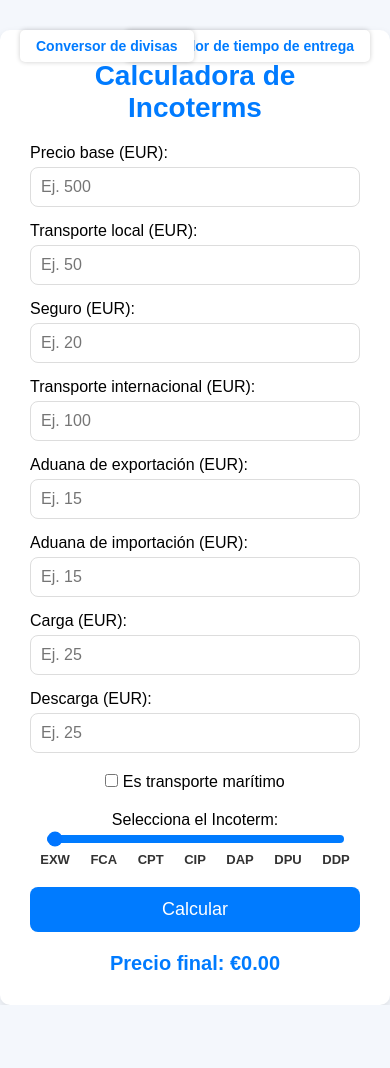
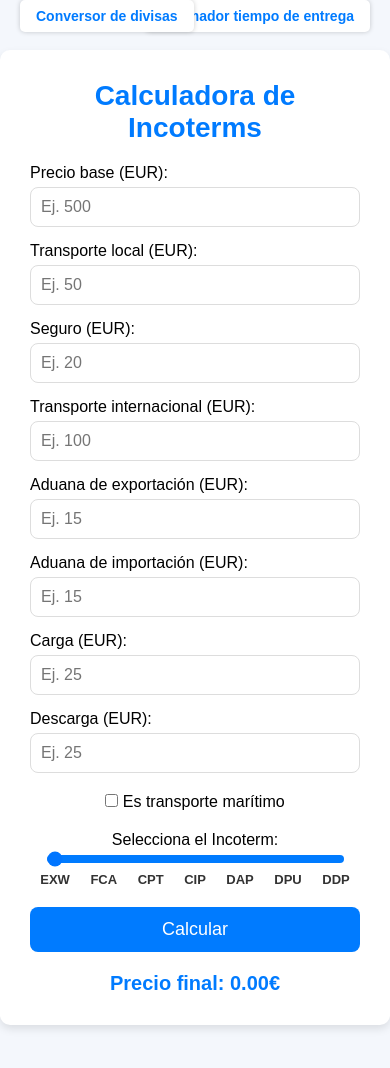
Before and after one commit to jorgeddcc7/Primer-Proyecto, a plain HTML site: page index.html in a window 390 px wide. Shown: the top 1068 px of the page. Before the commit the page ends 1005 px from the top, so only its background shows below. Drawn offline with Linux system fonts and the light colour scheme.

Commit message:
Subir archivos 6

```diff
--- a/calculadora.css
+++ b/calculadora.css
@@ -11,8 +11,7 @@ body {
     background-color: #f4f7fc;
     display: flex;
     justify-content: center;
-    align-items: center;
-    min-height: 100vh;
+    min-height: 180vh;
 }
 
 /* Links */
@@ -71,12 +70,13 @@ body {
 /* Contenedor principal */
 .container {
     width: 100%;
-    max-width: 900px;
+    max-width: 800px;
     background-color: #fff;
     border-radius: 10px;
     box-shadow: 0 4px 8px rgba(0, 0, 0, 0.1);
     padding: 30px;
     margin-top: 30px;
+    height: fit-content;
 }
 
 /* Encabezado */
@@ -197,3 +197,29 @@ button:hover {
 ::-webkit-scrollbar-track {
     background: #bbc7f7; /* Color del fondo del track */
 }
+
+@media (max-width: 1280px) {
+    .link__distancia, .link__divisas {
+        position: absolute;
+        top: 0;
+    }
+    .container {
+        max-width: 700px;
+        margin-top: 50px;
+    }
+}
+@media (max-width: 1150px) {
+    .container {
+        max-width: 670px;
+    }
+}
+@media (max-width: 1000px) {
+    .container {
+        max-width: 500px;
+    }
+}
+@media (max-width: 900px) {
+    .container {
+        max-width: 400px;
+    }
+}
--- a/calculadora.js
+++ b/calculadora.js
@@ -8,12 +8,13 @@ function calcularPrecio() {
     const carga = parseFloat(document.getElementById('carga').value) || 0;
     const descarga = parseFloat(document.getElementById('descarga').value) || 0;
 
-    const incotermIndex = document.getElementById('incoterm-slider').value;
+    const incotermIndex = parseInt(document.getElementById('incoterm-slider').value);
 
+    // Definir `precioTotal` aquí y luego agregar costos
     let precioTotal = precioBase;
 
     // Lógica para calcular el precio según el incoterm seleccionado
-    switch (parseInt(incotermIndex)) {
+    switch (incotermIndex) {
         case 0: // EXW
             precioTotal += 0;
             break;
@@ -66,6 +67,7 @@ function calcularPrecio() {
     document.getElementById('precio-final').textContent = `Precio final: ${precioTotal.toFixed(2)}€`;
 }
 
+
 // Función para actualizar los incoterms dinámicamente
 function actualizarIncoterms() {
     const esMaritimo = document.getElementById('es-marítimo').checked;
@@ -111,22 +113,22 @@ function moverAlSiguienteInput(event) {
     }
 }
 
-// Añadir evento de 'Enter' a todos los inputs
+function moverAlSiguienteInput(event) {
+    if (event.key === 'Enter') {
+        event.preventDefault(); // Evita que el formulario se envíe al presionar Enter
+
+        const inputs = Array.from(document.querySelectorAll('input')); // Todos los inputs
+        const indexActual = inputs.indexOf(event.target); // Índice del input actual
+
+        // Si no es el último input, mover al siguiente
+        if (indexActual >= 0 && indexActual < inputs.length - 1) {
+            inputs[indexActual + 1].focus();
+        }
+    }
+}
+
+// Añadir evento de "keydown" a todos los inputs
 const inputs = document.querySelectorAll('input');
 inputs.forEach(input => {
-    input.addEventListener('keydown', function(event) {
-        if (event.key === 'Enter') {
-            moverAlSiguienteInput(event);
-        }
-    });
+    input.addEventListener('keydown', moverAlSiguienteInput);
 });
-
-// Actualizar aria-live cuando se recalcula el precio
-function calcularPrecio() {
-    const precioBase = parseFloat(document.getElementById('precio-base').value) || 0;
-    // (Lógica anterior del cálculo...)
-
-    // Anunciar el cambio del precio
-    const precioFinalElemento = document.getElementById('precio-final');
-    precioFinalElemento.textContent = `Precio final: ${precioTotal.toFixed(2)}€`;
-}
--- a/index.html
+++ b/index.html
@@ -13,7 +13,7 @@
             <h1>Calculadora de Incoterms</h1>
         </header>
 
-        <a href="distancias.html" class="link__distancia" target="_blank">Estimador de tiempo de entrega</a>
+        <a href="distancias.html" class="link__distancia" target="_blank">Estimador tiempo de entrega</a>
         <a href="divisas.html" class="link__divisas" target="_blank">Conversor de divisas</a>
 
         <div id="formulario">
```
